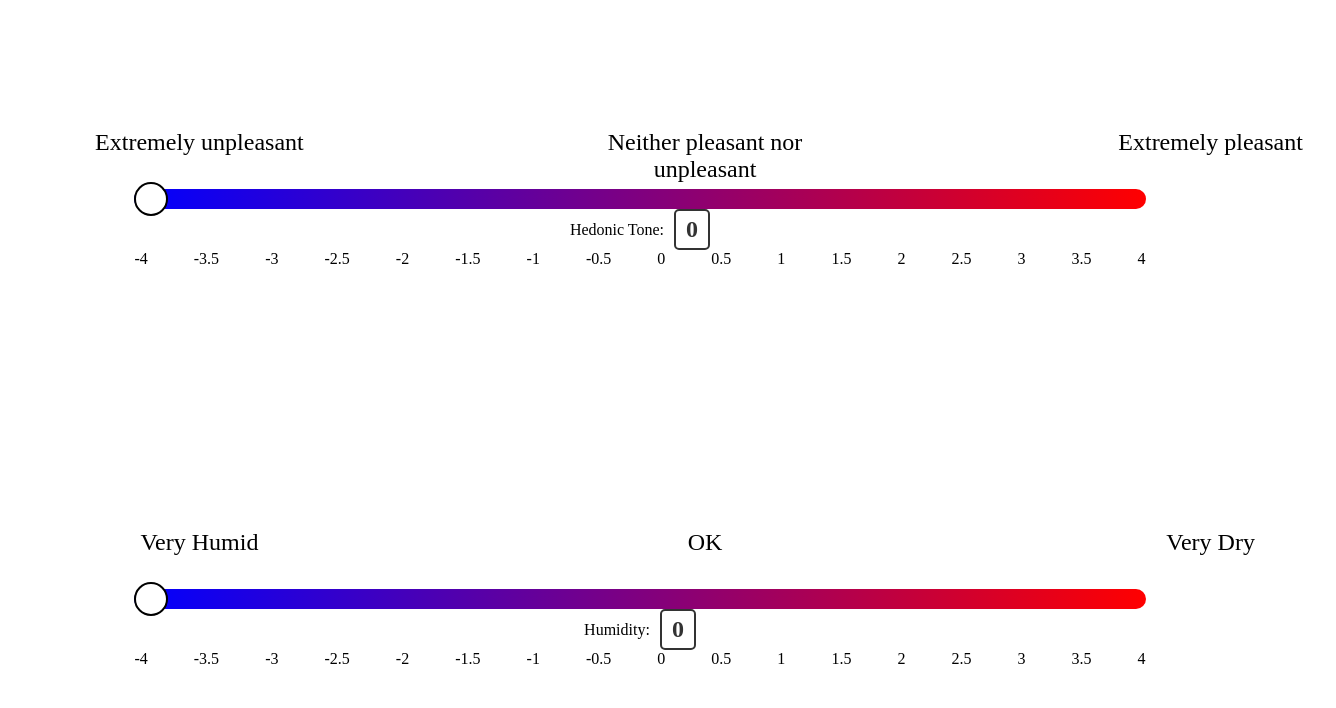
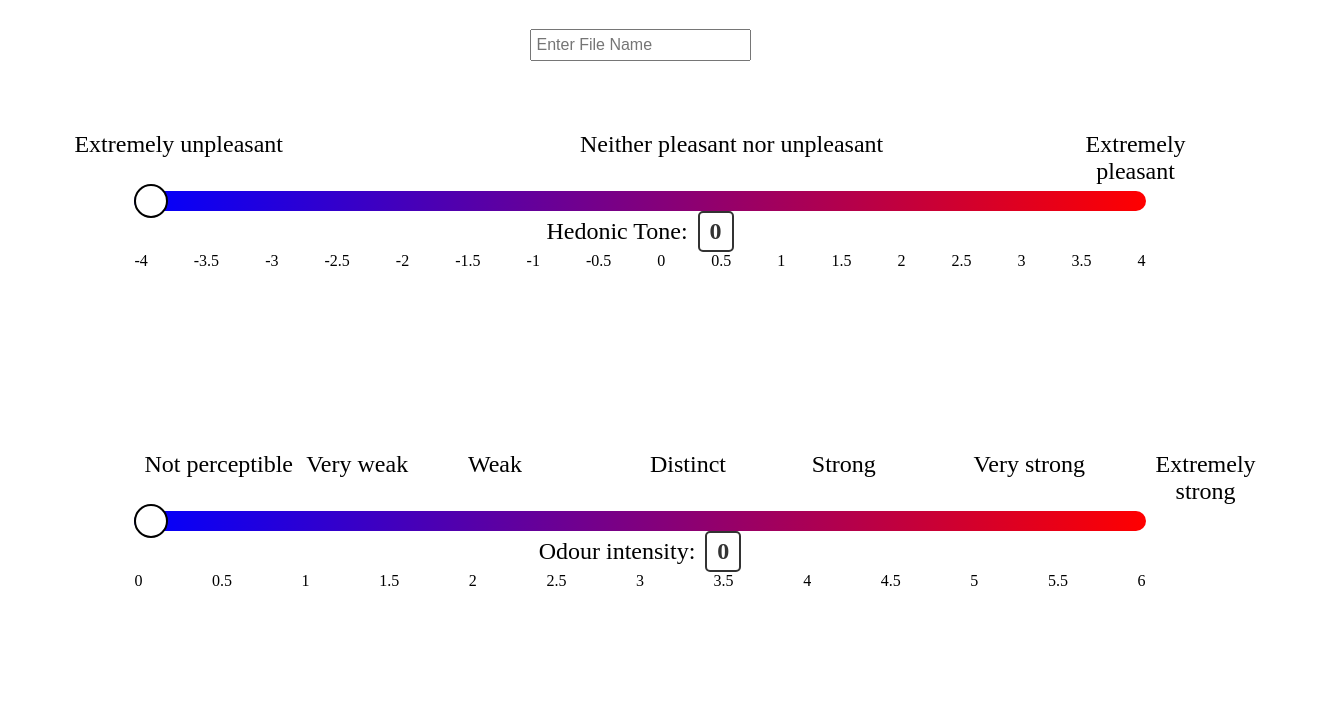
Before and after one commit to sagarkhushalraozade/Hosting-a-website-, a plain HTML site: page index.html in a window 1280 px wide. Shown: the part 61-769 px from the top of the page, 1336 px wide, since content can reach past the window. Drawn offline with Linux system fonts and the light colour scheme.

Commit message:
Update index.html

```diff
--- a/index.html
+++ b/index.html
@@ -11,7 +11,7 @@
             flex-direction: column;
             align-items: center;
             justify-content: center;
-            height: 50vh;
+            height: 40vh;
         }
 
         /* Style the custom slider container */
@@ -44,6 +44,12 @@
             align-items: center;
         }
 
+		/* Style for the text label "Odour intensity" */
+		.slider-label-intensity {
+			font-size: 24px; /* Set the desired font size */
+			/* Add any other styles you want for this label */
+		}
+
         .slider-value {
             margin-left: 10px;
             font-size: 24px;
@@ -56,45 +62,69 @@
             user-select: none; /* Disable text selection on the labels */
         }
 
-        /* Style for the text labels above the sliders */
-        .slider-label {
+        /* Style for the text labels above the slider 1 */
+        .slider-label-1 {
             position: absolute;
             top: -60px; /* Adjust the top value as needed to position the labels */
             font-size: 24px; /* Adjust the font size as needed */
             text-align: center;
-            width: 250px; /* Adjust the width as needed to match the label text length */
+            width: auto; /* Adjust the width as needed to match the label text length */
             left: calc(0% - 30px); /* Adjust the left value to align with the corresponding slider values */
             user-select: none; /* Disable text selection on the labels */
         }
-
-        /* Position labels for the first slider */
-        .slider-label:nth-child(1) {
+		.slider-label-1:nth-child(1) {
 			left: calc(0% - 60px); /* Position for -4 */
 		}
 
-        .slider-label:nth-child(2) {
+		.slider-label-1:nth-child(2) {
 			left: calc(50% - 60px); /* Position for 0 */
 		}
 
-        .slider-label:nth-child(3) {
+		.slider-label-1:nth-child(3) {
 			left: calc(100% - 60px); /* Position for 4 */
 		}
 
-        /* Position labels for the second slider */
-        .slider-label:nth-child(4) {
-            top: 60px; /* Adjust the top value to position below the first slider */
-            left: calc(0% - 60px); /* Position for -4 */
+
+		/* Style for the text labels above the slider 2 */
+        .slider-label-2 {
+            position: absolute;
+            top: -60px; /* Adjust the top value as needed to position the labels */
+            font-size: 24px; /* Adjust the font size as needed */
+            text-align: center;
+            width: auto; /* Adjust the width as needed to match the label text length */
+            left: calc(0% - 30px); /* Adjust the left value to align with the corresponding slider values */
+            user-select: none; /* Disable text selection on the labels */
+        }
+	    .slider-label-2:nth-child(1) {
+			left: calc(0% + 10px); /* Position for "Not perceptible" */
 		}
 
-        .slider-label:nth-child(5) {
-            top: 60px; /* Adjust the top value to position below the first slider */
-            left: calc(50% - 60px); /* Position for 0 */
+		.slider-label-2:nth-child(2) {
+			left: calc(16% + 10px); /* Position for "Very weak" */
 		}
 
-        .slider-label:nth-child(6) {
-            top: 60px; /* Adjust the top value to position below the first slider */
-            left: calc(100% - 60px); /* Position for 4 */
+		.slider-label-2:nth-child(3) {
+			left: calc(32% + 10px); /* Position for "Weak" */
 		}
+
+		.slider-label-2:nth-child(4) {
+			left: calc(50% + 10px); /* Position for "Distinct" */
+		}
+
+		.slider-label-2:nth-child(5) {
+			left: calc(66% + 10px); /* Position for "Strong" */
+		}
+
+		.slider-label-2:nth-child(6) {
+			left: calc(82% + 10px); /* Position for "Very strong" */
+		}
+
+		.slider-label-2:nth-child(7) {
+			left: calc(100% + 10px); /* Position for "Extremely strong" */
+		}
+
+
+
 
         /* Style for tick values */
         .tick-values {
@@ -134,20 +164,25 @@
             color: white; /* Set text color to white for better visibility */
         }
 
+		/* Style for the header container */
+		.header-container {
+			text-align: center; /* Center-align the contents */
+			margin-top: 20px; /* Add margin space at the top */
+		}
+
 		/* Style for the file name input box */
 		.file-name-input {
 			font-size: 16px;
 			padding: 5px;
 			margin-top: 10px;
 		}
-
-        h1 {
-            text-align: center;
-        }
     </style>
 </head>
 <body>
+    <div class="header-container">
 		<h1>Scent Intensity and Quality Database</h1>
+		<input type="text" class="file-name-input" placeholder="Enter File Name" id="fileNameInput">
+	</div>
 
     <!-- Add a clock to display date and time -->
     <div class="clock" id="clock"></div>
@@ -156,13 +191,13 @@
     <div class="slider-container">
 		<div class="custom-slider-container" id="sliderContainer1">
 			<!-- Add text labels for specific values above the first slider -->
-            <span class="slider-label">Extremely unpleasant</span>
-            <span class="slider-label">Neither pleasant nor unpleasant</span>
-            <span class="slider-label">Extremely pleasant</span>
+			<span class="slider-label slider-label-1">Extremely unpleasant</span>
+			<span class="slider-label slider-label-1">Neither pleasant nor unpleasant</span>
+			<span class="slider-label slider-label-1">Extremely pleasant</span>
 			<div class="custom-slider-thumb" id="sliderThumb1"></div>
 		</div>
         <div class="slider-value-container">
-            <span>Hedonic Tone:</span>
+            <span class="slider-label slider-label-intensity">Hedonic Tone:</span>
             <div class="slider-value" id="sliderValue1">0</div>
         </div>
         <div class="tick-values">
@@ -191,25 +226,21 @@
 	<div class="slider-container">
 		<div class="custom-slider-container" id="sliderContainer2">
 			<!-- Add text labels for specific values above the second slider -->
-            <span class="slider-label">Very Humid</span>
-            <span class="slider-label">OK</span>
-            <span class="slider-label">Very Dry</span>
+			<span class="slider-label slider-label-2">Not perceptible</span>
+			<span class="slider-label slider-label-2">Very weak</span>
+			<span class="slider-label slider-label-2">Weak</span>
+			<span class="slider-label slider-label-2">Distinct</span>
+			<span class="slider-label slider-label-2">Strong</span>
+			<span class="slider-label slider-label-2">Very strong</span>
+			<span class="slider-label slider-label-2">Extremely strong</span>
 			<div class="custom-slider-thumb" id="sliderThumb2"></div>
 		</div>
 		<div class="slider-value-container">
-            <span>Humidity:</span>
+			<span class="slider-label slider-label-intensity">Odour intensity:</span>
 			<div class="slider-value" id="sliderValue2">0</div>
 		</div>
 		<div class="tick-values">
-            <!-- Add tick values from -4 to 4 in steps of 0.5 for the second slider -->
-            <span>-4</span>
-            <span>-3.5</span>
-            <span>-3</span>
-            <span>-2.5</span>
-            <span>-2</span>
-            <span>-1.5</span>
-            <span>-1</span>
-            <span>-0.5</span>
+			<!-- Add tick values from 0 to 6 in steps of 0.5 for the second slider -->
 			<span>0</span>
 			<span>0.5</span>
 			<span>1</span>
@@ -219,11 +250,12 @@
 			<span>3</span>
 			<span>3.5</span>
 			<span>4</span>
+			<span>4.5</span>
+			<span>5</span>
+			<span>5.5</span>
+			<span>6</span>
 		</div>
 	</div>
-
-    <!-- Add an input box for file name -->
-    <input type="text" class="file-name-input" placeholder="Enter File Name" id="fileNameInput">
 
     <!-- Add buttons to start and stop updating the CSV file -->
     <div class="button-container">
@@ -257,7 +289,7 @@
 
         document.addEventListener("mousemove", (event) => {
             if (isDragging1) {
-                updateSlider(event, sliderContainer1, sliderThumb1, sliderValue1, step1, 1);
+                updateSlider1(event, sliderContainer1, sliderThumb1, sliderValue1, step1, 1);
             }
         });
 
@@ -266,7 +298,7 @@
         });
 
         // Function to update the first slider's position, displayed value, and color
-        function updateSlider(event, container, thumb, valueDisplay, step, sliderNumber) {
+        function updateSlider1(event, container, thumb, valueDisplay, step, sliderNumber) {
             const containerWidth = container.clientWidth;
             const clickX = event.clientX - container.getBoundingClientRect().left;
             const percent = Math.min(1, Math.max(0, clickX / containerWidth));
@@ -280,15 +312,30 @@
 
             // Update the displayed value and its color
             valueDisplay.innerText = value.toFixed(1);
-            updateColor(value, valueDisplay);
+            updateColor1(value, valueDisplay);
 
         }
 
         // Function to update the color based on the slider's position for the first slider
-        function updateColor(value, valueDisplay) {
+        function updateColor1(value, valueDisplay) {
             // Map the value to a color gradient from blue (cold) to red (hot)
             const min = -4;
             const max = 4;
+            const percent = (value - min) / (max - min);
+            const red = Math.floor(255 * percent);
+            const blue = Math.floor(255 * (1 - percent));
+            const color = `rgb(${red}, 0, ${blue})`;
+
+            // Apply the color to the value display
+            valueDisplay.style.backgroundColor = color;
+            valueDisplay.style.color = "white"; // Set text color to white for better visibility on colored background
+        }
+
+		// Function to update the color based on the slider's position for the first slider
+        function updateColor2(value, valueDisplay) {
+            // Map the value to a color gradient from blue (cold) to red (hot)
+            const min = 0;
+            const max = 6;
             const percent = (value - min) / (max - min);
             const red = Math.floor(255 * percent);
             const blue = Math.floor(255 * (1 - percent));
@@ -324,7 +371,7 @@
 
         document.addEventListener("mousemove", (event) => {
             if (isDragging2) {
-                updateSlider(event, sliderContainer2, sliderThumb2, sliderValue2, step2, 2);
+                updateSlider2(event, sliderContainer2, sliderThumb2, sliderValue2, step2, 2);
             }
         });
 
@@ -333,21 +380,21 @@
         });
 
         // Function to update the second slider's position, displayed value, and color
-        function updateSlider(event, container, thumb, valueDisplay, step, sliderNumber) {
+        function updateSlider2(event, container, thumb, valueDisplay, step, sliderNumber) {
             const containerWidth = container.clientWidth;
             const clickX = event.clientX - container.getBoundingClientRect().left;
             const percent = Math.min(1, Math.max(0, clickX / containerWidth));
-            let value = -4 + percent * 8; // Map to the range -4 to 4
+            let value = 0 + percent * 6; // Map to the range 0 to 6
 
             // Snap the value to the nearest step
             value = Math.round(value / step) * step;
 
             // Update the position of the slider thumb
-            thumb.style.left = `${((value + 4) / 8) * 100}%`;
+            thumb.style.left = `${((value + 0) / 6) * 100}%`;
 
             // Update the displayed value and its color
             valueDisplay.innerText = value.toFixed(1);
-            updateColor(value, valueDisplay);
+            updateColor2(value, valueDisplay);
 
         }
 
```
Lines whose indentation alone changed are shown as unchanged.
